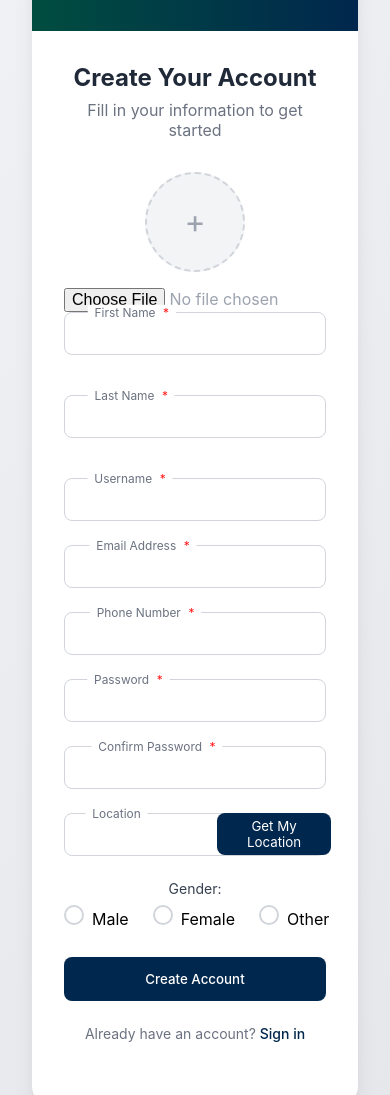
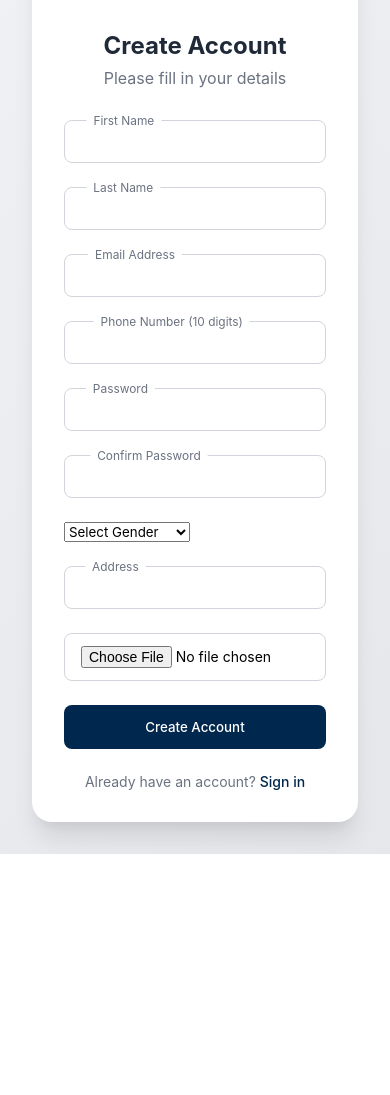
Before and after one commit to Mosubmohammed/WaffrliWebsite, a Django app: page /register/ in a window 390 px wide. Shown: the part 512-1607 px from the top of the page. After the commit the page ends 1366 px from the top, so only its background shows below. Run offline with Django 5.2, Linux system fonts and the light colour scheme; some libraries are stand-ins or nearby versions.

Commit message:
reig and login

```diff
--- a/waffrli/templates/login.html
+++ b/waffrli/templates/login.html
@@ -1,4 +1,5 @@
-{% comment %} {% extends "base.html" %}   {% endcomment %}
+
+ {% comment %} {% extends "base.html" %}   {% endcomment %}
 {% load static %}
 {% block content %}
 <link href="{% static 'css/Register_Style.css' %}" rel="stylesheet" />
@@ -22,7 +23,7 @@
                 {% csrf_token %}
                 <div class="form-group">
                     <input type="text" name="username" id="username" required>
-                    <label for="username">Username or Email</label>
+                    <label for="username">Email</label>
                 </div>
 
                 <div class="form-group">
--- a/waffrli/templates/register.html
+++ b/waffrli/templates/register.html
@@ -1,4 +1,101 @@
-{% comment %} {% extends "base.html" %} {% endcomment %}
+{% comment %} {% extends "base.html" %}   {% endcomment %}
+{% load static %}
+{% block content %}
+<link href="{% static 'css/Register_Style.css' %}" rel="stylesheet" />
+
+<div class="container">
+    <div id="registerForm" class="signup-container">
+        <div class="left-side">
+            <h2>Join Our Community!</h2>
+            <p>Create an account to start shopping and enjoy exclusive benefits.</p>
+            <img src="{% static 'images/shopping.jpg' %}" alt="Shopping">
+        </div>
+
+        <div class="right-side">
+            <div class="form-header">
+                <h3>Create Account</h3>
+                <p>Please fill in your details</p>
+            </div>
+
+            {% if messages %}
+            <div class="messages">
+                {% for message in messages %}
+                <div class="alert {% if message.tags %}alert-{{ message.tags }}{% endif %}">
+                    {{ message }}
+                </div>
+                {% endfor %}
+            </div>
+            {% endif %}
+
+            <form id="register" class="signup-form" method="POST" action="{% url 'register' %}" enctype="multipart/form-data">
+                {% csrf_token %}
+
+                <div class="form-row">
+                    <div class="form-group half">
+                        <input type="text" name="first_name" id="first_name" required>
+                        <label for="first_name">First Name</label>
+                    </div>
+
+                    <div class="form-group half">
+                        <input type="text" name="last_name" id="last_name" required>
+                        <label for="last_name">Last Name</label>
+                    </div>
+                </div>
+
+                <div class="form-group">
+                    <input type="email" name="email" id="email" required>
+                    <label for="email">Email Address</label>
+                </div>
+
+                <div class="form-group">
+                    <input type="tel" name="phone" id="phone" pattern="[0-9]{10}" required>
+                    <label for="phone">Phone Number (10 digits)</label>
+                </div>
+
+                <div class="form-group">
+                    <input type="password" name="password" id="password" required>
+                    <label for="password">Password</label>
+                </div>
+
+                <div class="form-group">
+                    <input type="password" name="confirm_password" id="confirm_password" required>
+                    <label for="confirm_password">Confirm Password</label>
+                </div>
+
+                <div class="form-group">
+                    <select name="gender" id="gender" required>
+                        <option value="" disabled selected>Select Gender</option>
+                        <option value="M">Male</option>
+                        <option value="F">Female</option>
+                        <option value="O">Other</option>
+                        <option value="N">Prefer not to say</option>
+                    </select>
+                </div>
+
+                <div class="form-group">
+                    <input type="text" name="address" id="address" required>
+                    <label for="address">Address</label>
+                </div>
+
+                <div class="form-group">
+                    {% comment %} <label for="image" class="file-label">Profile Image (Optional)</label> {% endcomment %}
+                    <input type="file" name="image" id="image" accept="image/*">
+                </div>
+
+                <button type="submit" class="submit-btn">Create Account</button>
+
+                <p class="login-link">
+                    Already have an account? <a href="{% url 'login' %}" id="showLogin">Sign in</a>
+                </p>
+            </form>
+        </div>
+    </div>
+</div>
+<div id="notification-container"></div>
+
+{% endblock %}
+
+{% comment %} {% extends "base.html" %}
 {% load static %}
 {% block content %}
 <link href="{% static 'css/Register_Style.css' %}" rel="stylesheet" />
@@ -168,4 +265,4 @@
 
 
     </script>
-{% endblock %}
+{% endblock %} {% endcomment %}
--- a/waffrli/urls.py
+++ b/waffrli/urls.py
@@ -9,6 +9,7 @@ urlpatterns = [
     path('register/', register, name='register'),
     path('login/', login_user, name='login'),
     path('logout/', logout_user, name='logout'),
+    path('verified/', check_email_verification, name='verification_success'),
     path('restPassword/', restPassword, name='restPassword'),
     path('search/', search, name='search'),
     path('post_deal/', post_deal, name='post_deal'),
--- a/waffrli/views.py
+++ b/waffrli/views.py
@@ -7,6 +7,7 @@ from django.contrib.auth.models import User
 from django.contrib.auth.forms import UserCreationForm
 from django.http import JsonResponse
 from django.db.models import Q
+import firebase_admin
 from .models import *
 from django.contrib.auth.decorators import login_required
 from django.db.models import Sum
@@ -15,8 +16,10 @@ import json
 from django.http import JsonResponse
 from django.contrib.auth import login
 from django.views.decorators.csrf import csrf_exempt
-from firebase_admin import auth
 from django.contrib.auth.models import User
+from firebase_admin import auth as firebase_auth
+
+
 
 
 # Home view - Display all products
@@ -158,85 +161,237 @@ def product(request, pk):
 
 
 # User registration
+# def register(request):
+#     if request.method == 'POST':
+#         first_name = request.POST.get('first_name', '').strip()
+#         last_name = request.POST.get('last_name', '').strip()
+#         username = request.POST.get('username', '').strip()
+#         email = request.POST.get('email', '').strip()
+#         phone = request.POST.get('phone', '').strip()
+#         password = request.POST.get('password', '')
+#         confirm_password = request.POST.get('confirm_password', '')
+#         address = request.POST.get('address', 'Not Provided')
+#         gender = request.POST.get('gender', 'N')
+#         image = request.FILES.get('image', None)
+
+#         print("Received image:", image)  # Debugging step
+
+#         # **1. Validate required fields**
+#         if not all([first_name, last_name, username, email, phone, password, confirm_password]):
+#             messages.error(request, "All fields are required.")
+#             return render(request, 'register.html')
+
+#         # **2. Validate passwords**
+#         if password != confirm_password:
+#             messages.error(request, "Passwords do not match.")
+#             return render(request, 'register.html')
+
+#         # **3. Check if username or email already exists**
+#         if User.objects.filter(username=username).exists():
+#             messages.error(request, "Username is already taken.")
+#             return render(request, 'register.html')
+
+#         if User.objects.filter(email=email).exists():
+#             messages.error(request, "Email is already in use.")
+#             return render(request, 'register.html')
+
+#         # **4. Create the User**
+#         user = User.objects.create_user(username=username, email=email, password=password)
+#         user.first_name = first_name
+#         user.last_name = last_name
+#         user.save()
+
+#         # **5. Create the Customer profile**
+#         customer = Customer.objects.create(
+#             user=user,
+#             first_name=first_name,
+#             last_name=last_name,
+#             phone=phone,
+#             email=email,
+#             address=address,
+#             gender=gender,
+#             image=image  # This should now store the image
+#         )
+
+#         # **6. Log the user in**
+#         login(request, user)
+#         messages.success(request, f'Account created for {user.username}!')
+#         return redirect('home')
+
+#     return render(request, 'register.html')
+
+
 def register(request):
     if request.method == 'POST':
-        first_name = request.POST.get('first_name', '').strip()
-        last_name = request.POST.get('last_name', '').strip()
-        username = request.POST.get('username', '').strip()
-        email = request.POST.get('email', '').strip()
-        phone = request.POST.get('phone', '').strip()
-        password = request.POST.get('password', '')
-        confirm_password = request.POST.get('confirm_password', '')
-        address = request.POST.get('address', 'Not Provided')
-        gender = request.POST.get('gender', 'N')
-        image = request.FILES.get('image', None)
+        first_name = request.POST.get('first_name')
+        last_name = request.POST.get('last_name')
+        email = request.POST.get('email')
+        phone = request.POST.get('phone')
+        password = request.POST.get('password')
+        confirm_password = request.POST.get('confirm_password')
+        gender = request.POST.get('gender')
+        address = request.POST.get('address')
+        image = request.FILES.get('image')
 
-        print("Received image:", image)  # Debugging step
+        # Generate username from email (or use a field in your form for username)
+        username = email.split('@')[0]
 
-        # **1. Validate required fields**
-        if not all([first_name, last_name, username, email, phone, password, confirm_password]):
-            messages.error(request, "All fields are required.")
+        # Basic validation
+        if password != confirm_password:
+            messages.error(request, "Passwords don't match")
             return render(request, 'register.html')
 
-        # **2. Validate passwords**
-        if password != confirm_password:
-            messages.error(request, "Passwords do not match.")
+        if User.objects.filter(username=username).exists():
+            # Make username unique if it already exists
+            base_username = username
+            counter = 1
+            while User.objects.filter(username=username).exists():
+                username = f"{base_username}{counter}"
+                counter += 1
+
+        if User.objects.filter(email=email).exists():
+            messages.error(request, "Email already exists")
             return render(request, 'register.html')
 
-        # **3. Check if username or email already exists**
-        if User.objects.filter(username=username).exists():
-            messages.error(request, "Username is already taken.")
+        try:
+            # Create user in Firebase
+            firebase_user = firebase_auth.create_user(
+                email=email,
+                password=password,
+                display_name=f"{first_name} {last_name}",
+                email_verified=False  # Explicitly set as not verified
+            )
+            firebase_uid = firebase_user.uid
+
+            # Generate email verification link
+            verification_link = firebase_auth.generate_email_verification_link(
+                email,
+                action_code_settings=firebase_admin.auth.ActionCodeSettings(
+                    url="http://localhost:8000/verified/",  # Use localhost instead of 127.0.0.1
+                    handle_code_in_app=False
+                )
+            )
+
+            # Create Django User
+            django_user = User.objects.create_user(
+                username=username,
+                email=email,
+                password=password,
+                first_name=first_name,
+                last_name=last_name,
+                is_active=True  # User can still log in to your site, but you can check verification status
+            )
+
+            # Link Django User to Firebase
+            FirebaseUser.objects.create(
+                user=django_user,
+                firebase_uid=firebase_uid,
+                email_verified=False  # Track verification status in your database
+            )
+
+            # Create Customer profile
+            customer = Customer.objects.create(
+                user=django_user,
+                first_name=first_name,
+                last_name=last_name,
+                phone=phone,
+                email=email,
+                password=password,  # Note: This is redundant since Django User already stores password
+                gender=gender,
+                address=address
+            )
+
+            # Add image if provided
+            if image:
+                customer.image = image
+                customer.save()
+
+
+            login(request, django_user)
+
+            messages.success(request, "Registration successful! Please check your email to verify your account.")
+            return redirect('home')
+
+        except Exception as e:
+            messages.error(request, f"Registration failed: {str(e)}")
             return render(request, 'register.html')
 
-        if User.objects.filter(email=email).exists():
-            messages.error(request, "Email is already in use.")
-            return render(request, 'register.html')
-
-        # **4. Create the User**
-        user = User.objects.create_user(username=username, email=email, password=password)
-        user.first_name = first_name
-        user.last_name = last_name
-        user.save()
-
-        # **5. Create the Customer profile**
-        customer = Customer.objects.create(
-            user=user,
-            first_name=first_name,
-            last_name=last_name,
-            phone=phone,
-            email=email,
-            address=address,
-            gender=gender,
-            image=image  # This should now store the image
-        )
-
-        # **6. Log the user in**
-        login(request, user)
-        messages.success(request, f'Account created for {user.username}!')
-        return redirect('home')
-
+    # For GET requests
     return render(request, 'register.html')
 
 
+def check_email_verification(request):
+    return render(request, 'verification_success.html')
 
+
+def verify_email_status(request):
+    # Function to check if a user's email is verified
+    if request.user.is_authenticated:
+        try:
+            firebase_user = FirebaseUser.objects.get(user=request.user)
+            # Get fresh user data from Firebase
+            firebase_user_info = firebase_auth.get_user(firebase_user.firebase_uid)
+
+            # Update local record if verification status changed
+            if firebase_user_info.email_verified != firebase_user.email_verified:
+                firebase_user.email_verified = firebase_user_info.email_verified
+                firebase_user.save()
+
+            return firebase_user.email_verified
+        except FirebaseUser.DoesNotExist:
+            return False
+    return False
+
+
+def login_user(request):
+    if request.method == 'POST':
+        username_or_email = request.POST.get('username')
+        password = request.POST.get('password')
+
+        # Check if input is email or username
+        if '@' in username_or_email:
+            # It's an email
+            try:
+                user = User.objects.get(email=username_or_email)
+                username = user.username
+            except User.DoesNotExist:
+                messages.error(request, "No account found with this email")
+                return render(request, 'login.html')
+        else:
+            # It's a username
+            username = username_or_email
+
+        # Authenticate user
+        user = authenticate(request, username=username, password=password)
+
+        if user is not None:
+            login(request, user)
+            messages.success(request, "Login successful!")
+            return redirect('home')  # Redirect to home or dashboard
+        else:
+            messages.error(request, "Invalid credentials")
+            return render(request, 'login.html')
+
+    # For GET requests
+    return render(request, 'login.html')
 # User login
-def login_user(request):
-   if request.method == 'POST':
-       username = request.POST['username']
-       password = request.POST['password']
-       user = authenticate(request,username=username, password=password)
-       if user is not None:
-           login(request, user)
+# def login_user(request):
+#    if request.method == 'POST':
+#        username = request.POST['username']
+#        password = request.POST['password']
+#        user = authenticate(request,username=username, password=password)
+#        if user is not None:
+#            login(request, user)
 
-           current_user=Customer.objects.get(user__id=request.user.id)
+#            current_user=Customer.objects.get(user__id=request.user.id)
 
-           messages.success(request,('You have been logged in'))
-           return redirect('home')
-       else:
-           messages.success(request,('There was an error,please try again...'))
-           return redirect('login')
-   else:
-        return render(request,'login.html',{})
+#            messages.success(request,('You have been logged in'))
+#            return redirect('home')
+#        else:
+#            messages.success(request,('There was an error,please try again...'))
+#            return redirect('login')
+#    else:
+#         return render(request,'login.html',{})
 
 
 # User logout
```
Also changed, not shown: waffrli/models.py (+7 -0 lines), waffrli/templates/verification_success.html (added, +20 -0 lines), db.sqlite3, media/uploads/product/133802231298907063_XGoIMVE.jpg (added), media/uploads/product/e741d472b451a5d643cd9c754bf755a0_qMBG4Bt.jpg (added), media/uploads/product/pexels-eberhard-grossgasteiger-691668_FI2Eqac.jpg (added), waffrli/migrations/0011_firebaseuser.py (added), waffrli/migrations/0012_firebaseuser_email_verified.py (added).
